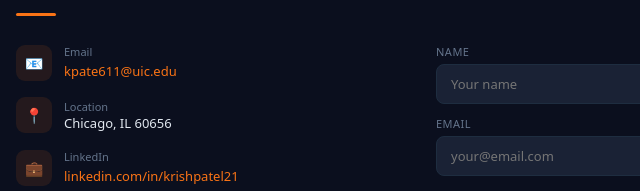
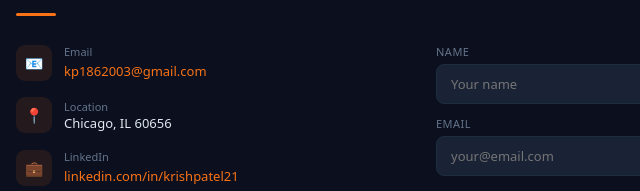
Before and after one commit to kp5036/portfolio, a plain HTML site: page index-3.html in a window 1280 px wide. Shown: the part 3460-3651 px from the top of the page, 64-704 px from the left. Drawn offline with nearby package versions, Linux system fonts and the light colour scheme.

Commit message:
Update index-3.html

```diff
--- a/index-3.html
+++ b/index-3.html
@@ -272,7 +272,7 @@ body{background:var(--bg);color:var(--text);font-family:system-ui,-apple-system,
   <div class="orange-line"></div>
   <div class="contact-layout">
     <div>
-      <div class="contact-info-item"><div class="ci-icon">📧</div><div><div class="ci-label">Email</div><a class="ci-link" href="mailto:kpate611@uic.edu">kpate611@uic.edu</a></div></div>
+      <div class="contact-info-item"><div class="ci-icon">📧</div><div><div class="ci-label">Email</div><a class="ci-link" href="mailto:kp1862003@gmail.com">kp1862003@gmail.com</a></div></div>
       <div class="contact-info-item"><div class="ci-icon">📍</div><div><div class="ci-label">Location</div><div class="ci-val">Chicago, IL 60656</div></div></div>
       <div class="contact-info-item"><div class="ci-icon">💼</div><div><div class="ci-label">LinkedIn</div><a class="ci-link" href="https://linkedin.com/in/krishpatel21" target="_blank">linkedin.com/in/krishpatel21</a></div></div>
       <div class="contact-info-item"><div class="ci-icon">🐙</div><div><div class="ci-label">GitHub</div><a class="ci-link" href="https://github.com/kp5036" target="_blank">github.com/kp5036</a></div></div>
```
